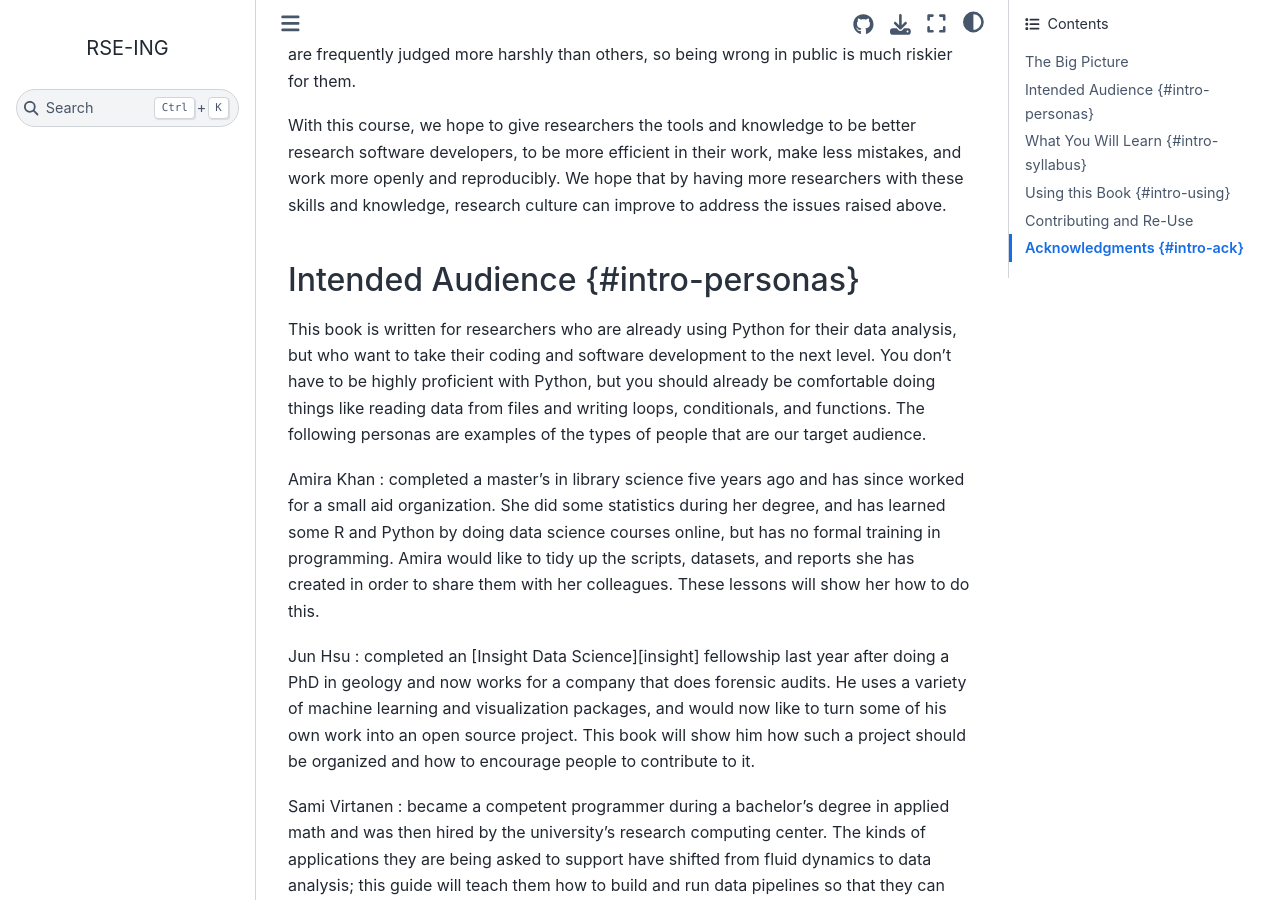
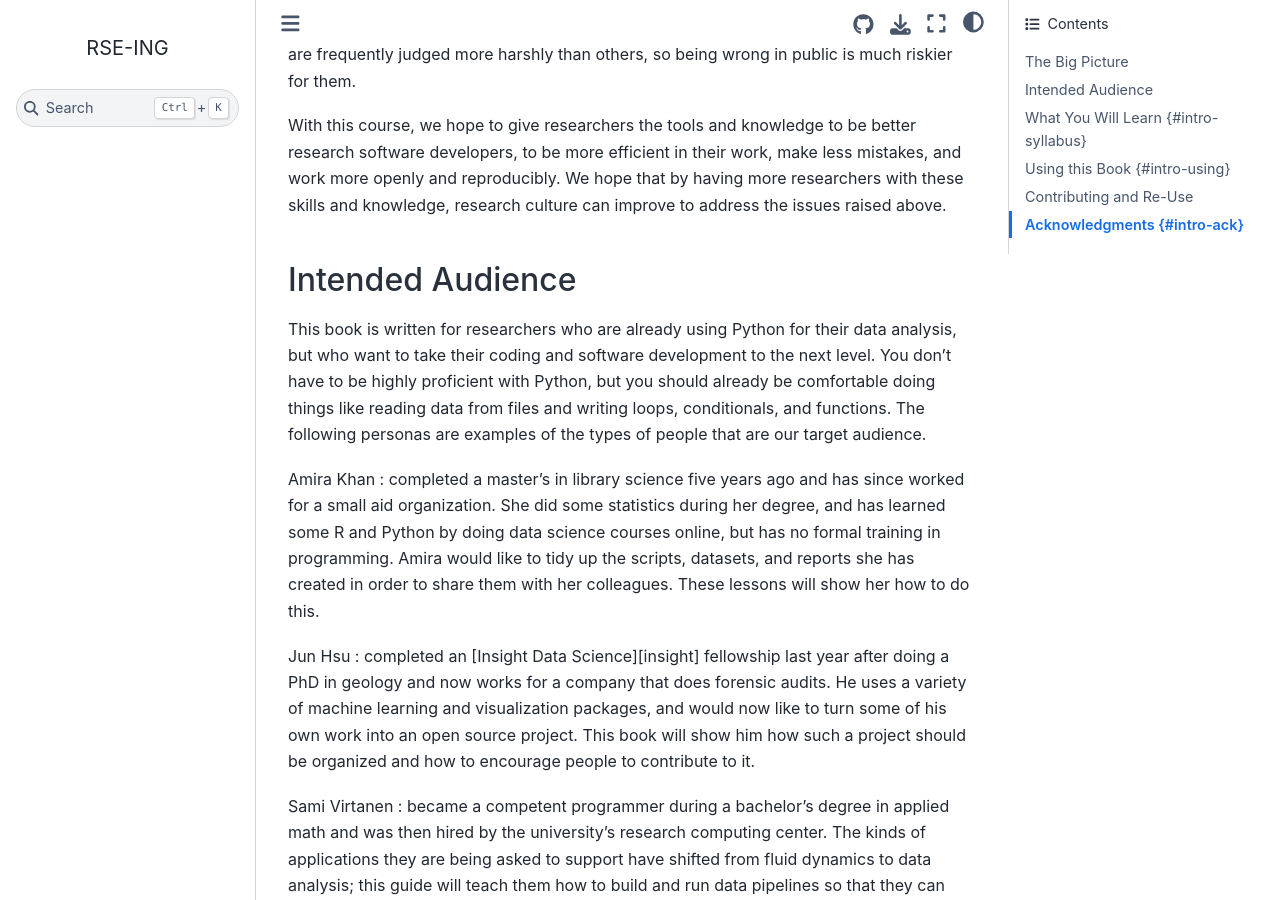
Before and after one commit to Software-Engineering-Group-UP/RSE-UP, a Jupyter Book: the page built from chapters/introduction.md, in a window 1280 px wide and 900 px high, scrolled down 1318 px. Built offline with Jupyter Book 1.0.4 settings and Sphinx 7.4.7 and the Sphinx Book theme 1.1.4, drawn with Linux system fonts in a browser that asks for light colours; pages that are not in the unit, such as notebooks, are missing from menus.

```diff
--- a/chapters/introduction.md
+++ b/chapters/introduction.md
@@ -72,7 +72,7 @@ less mistakes, and work more openly and reproducibly.
 We hope that by having more researchers with these skills and knowledge,
 research culture can improve to address the issues raised above.
 
-## Intended Audience {#intro-personas}
+## Intended Audience
 
 This book is written for researchers who are already using Python for their data analysis,
 but who want to take their coding and software development to the next level.
```
